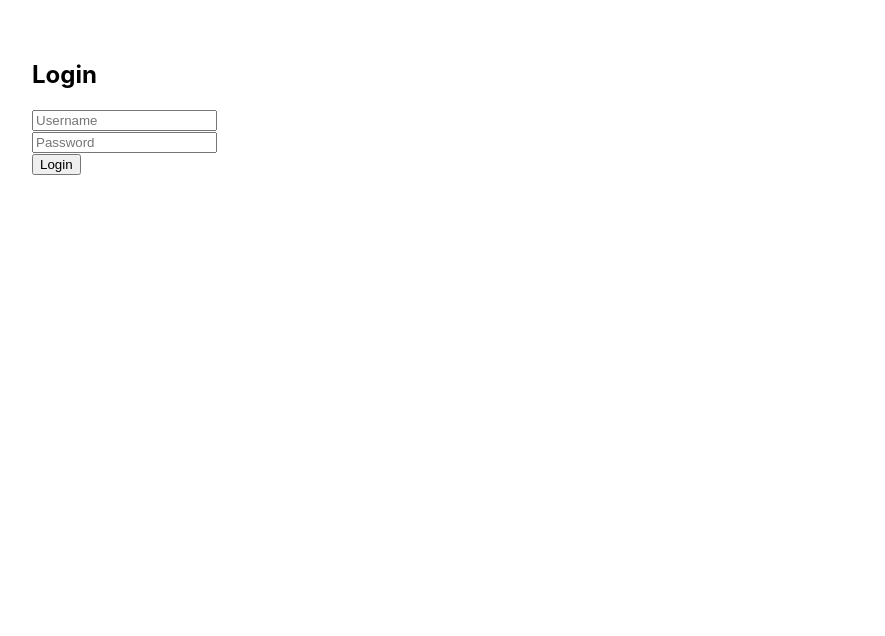
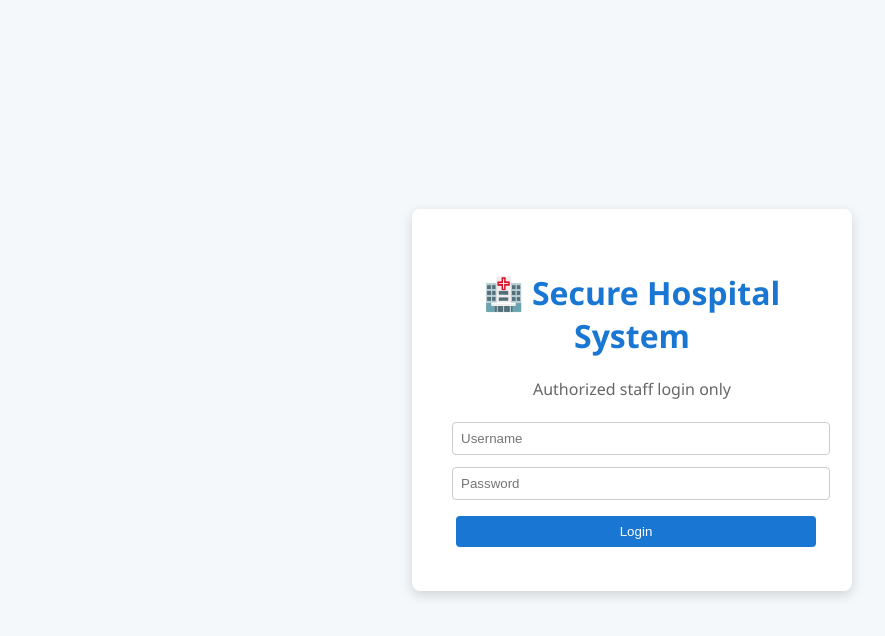
Before and after one commit to cihe240843/shms-hospital-system, a React (Create React App) app in the folder frontend/: page / in a window 1280 px wide. Shown: the top 636 px of the page, without its empty margins (8-893 px from the left). Built offline with nearby package versions, Linux system fonts and the light colour scheme.

Commit message:
style: apply hospital themed UI to login and dashboard

```diff
--- a/frontend/src/index.css
+++ b/frontend/src/index.css
@@ -11,3 +11,36 @@ code {
   font-family: source-code-pro, Menlo, Monaco, Consolas, 'Courier New',
     monospace;
 }
+/* Global hospital theme */
+body {
+  margin: 0;
+  font-family: "Segoe UI", Tahoma, Geneva, Verdana, sans-serif;
+  background-color: #f4f8fb;
+  color: #333;
+}
+
+button {
+  background-color: #1976d2;
+  color: white;
+  border: none;
+  padding: 8px 14px;
+  margin: 4px;
+  border-radius: 4px;
+  cursor: pointer;
+}
+
+button:hover {
+  background-color: #125ea7;
+}
+
+input {
+  padding: 8px;
+  margin: 6px 0;
+  width: 100%;
+  border: 1px solid #ccc;
+  border-radius: 4px;
+}
+
+h1, h2, h3 {
+  color: #1976d2;
+}
--- /dev/null
+++ b/frontend/src/pages/EditPatient.js
@@ -0,0 +1,35 @@
+import React, { useState } from "react";
+import api from "../api/api";
+
+export default function EditPatient({ patient, onUpdated }) {
+  const [form, setForm] = useState(patient);
+  const [error, setError] = useState("");
+
+  const handleChange = (e) => {
+    setForm({ ...form, [e.target.name]: e.target.value });
+  };
+
+  const handleSubmit = async (e) => {
+    e.preventDefault();
+    try {
+      await api.put(`patients/${patient.id}/`, form);
+      onUpdated();
+    } catch {
+      setError("You are not allowed to update this patient.");
+    }
+  };
+
+  return (
+    <div style={{ marginLeft: "20px" }}>
+      <h4>Edit</h4>
+      {error && <p style={{ color: "red" }}>{error}</p>}
+
+      <form onSubmit={handleSubmit}>
+        <input name="first_name" value={form.first_name} onChange={handleChange} />
+        <input name="last_name" value={form.last_name} onChange={handleChange} />
+        <input name="email" value={form.email} onChange={handleChange} />
+        <button type="submit">Save</button>
+      </form>
+    </div>
+  );
+}
--- a/frontend/src/pages/Login.js
+++ b/frontend/src/pages/Login.js
@@ -9,44 +9,63 @@ export default function Login({ onLogin }) {
   const handleSubmit = async (e) => {
     e.preventDefault();
     try {
-      const response = await api.post("token/", {
-        username,
-        password,
-      });
+      const res = await api.post("token/", { username, password });
+      const token = res.data.access;
 
-      const token = response.data.access;
       localStorage.setItem("token", token);
       setAuthToken(token);
       onLogin();
     } catch {
-      setError("Invalid credentials");
+      setError("Invalid username or password");
     }
   };
 
   return (
-    <div style={{ padding: "40px" }}>
-      <h2>Login</h2>
+    <div style={container}>
+      <div style={card}>
+        <h1>🏥 Secure Hospital System</h1>
+        <p style={{ color: "#666" }}>
+          Authorized staff login only
+        </p>
 
-      {error && <p style={{ color: "red" }}>{error}</p>}
+        {error && <p style={{ color: "red" }}>{error}</p>}
 
-      <form onSubmit={handleSubmit}>
-        <div>
+        <form onSubmit={handleSubmit}>
           <input
             placeholder="Username"
+            value={username}
             onChange={(e) => setUsername(e.target.value)}
           />
-        </div>
 
-        <div>
           <input
             type="password"
             placeholder="Password"
+            value={password}
             onChange={(e) => setPassword(e.target.value)}
           />
-        </div>
 
-        <button type="submit">Login</button>
-      </form>
+          <button style={{ width: "100%", marginTop: "10px" }}>
+            Login
+          </button>
+        </form>
+      </div>
     </div>
   );
 }
+
+/* Inline styles */
+const container = {
+  display: "flex",
+  height: "100vh",
+  justifyContent: "center",
+  alignItems: "center",
+};
+
+const card = {
+  background: "white",
+  padding: "40px",
+  borderRadius: "8px",
+  width: "360px",
+  boxShadow: "0 4px 12px rgba(0,0,0,0.15)",
+  textAlign: "center",
+};
--- a/frontend/src/pages/Patients.js
+++ b/frontend/src/pages/Patients.js
@@ -7,11 +7,9 @@ export default function Patients() {
   const [patients, setPatients] = useState([]);
   const [editingId, setEditingId] = useState(null);
 
-  // Load patients from API
   const loadPatients = () => {
-    api
-      .get("patients/")
-      .then((res) => setPatients(res.data.results))
+    api.get("patients/")
+      .then(res => setPatients(res.data.results))
       .catch(() => alert("Access denied"));
   };
 
@@ -19,62 +17,49 @@ export default function Patients() {
     loadPatients();
   }, []);
 
-  // Logout
   const handleLogout = () => {
     localStorage.removeItem("token");
     window.location.reload();
   };
 
-  // Delete patient (Admin only – backend enforced)
   const handleDelete = async (id) => {
-    if (!window.confirm("Are you sure you want to delete this patient?")) return;
-
+    if (!window.confirm("Delete this patient record?")) return;
     try {
       await api.delete(`patients/${id}/`);
       loadPatients();
     } catch {
-      alert("You are not allowed to delete this patient.");
+      alert("Not authorised");
     }
   };
 
   return (
-    <div style={{ padding: "40px", maxWidth: "800px", margin: "auto" }}>
-      {/* Header */}
-      <header style={{ display: "flex", justifyContent: "space-between" }}>
-        <h2>Patients</h2>
+    <div style={page}>
+      <header style={header}>
+        <h2>🏥 Patient Management</h2>
         <button onClick={handleLogout}>Logout</button>
       </header>
 
-      <hr />
-
-      {/* Create Patient (Admin / GP allowed) */}
+      <div style={content}>
         <AddPatient onCreated={loadPatients} />
 
-      <hr />
+        <table style={table}>
+          <thead>
+            <tr>
+              <th>Name</th>
+              <th>Email</th>
+              <th>Actions</th>
+            </tr>
+          </thead>
 
-      {/* Patients List */}
-      <ul>
-        {patients.map((p) => (
-          <li key={p.id} style={{ marginBottom: "10px" }}>
-            <strong>
-              {p.first_name} {p.last_name}
-            </strong>
+          <tbody>
+            {patients.map(p => (
+              <tr key={p.id}>
+                <td>{p.first_name} {p.last_name}</td>
+                <td>{p.email}</td>
+                <td>
+                  <button onClick={() => setEditingId(p.id)}>Edit</button>
+                  <button onClick={() => handleDelete(p.id)}>Delete</button>
 
-            <button
-              style={{ marginLeft: "10px" }}
-              onClick={() => setEditingId(p.id)}
-            >
-              Edit
-            </button>
-
-            <button
-              style={{ marginLeft: "5px" }}
-              onClick={() => handleDelete(p.id)}
-            >
-              Delete
-            </button>
-
-            {/* Edit Form */}
                   {editingId === p.id && (
                     <EditPatient
                       patient={p}
@@ -84,9 +69,40 @@ export default function Patients() {
                       }}
                     />
                   )}
-          </li>
+                </td>
+              </tr>
             ))}
-      </ul>
+          </tbody>
+        </table>
+      </div>
     </div>
   );
 }
+
+/* Styles */
+const page = {
+  background: "#f4f8fb",
+  minHeight: "100vh",
+};
+
+const header = {
+  background: "#1976d2",
+  color: "white",
+  padding: "16px 24px",
+  display: "flex",
+  justifyContent: "space-between",
+  alignItems: "center",
+};
+
+const content = {
+  maxWidth: "1000px",
+  margin: "30px auto",
+  background: "white",
+  padding: "20px",
+  borderRadius: "8px",
+};
+
+const table = {
+  width: "100%",
+  borderCollapse: "collapse",
+};
```
Lines whose indentation alone changed are shown as unchanged.
